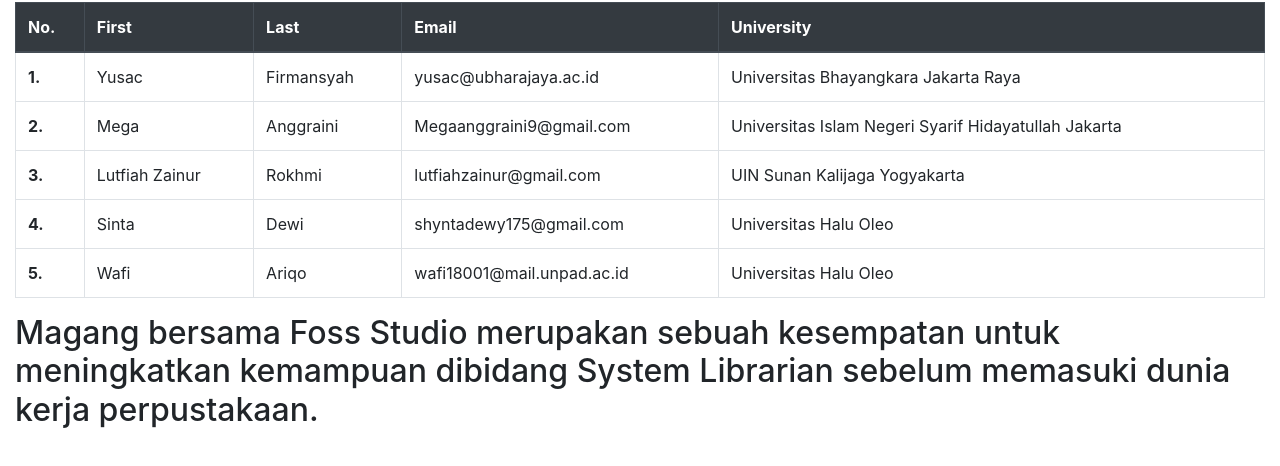
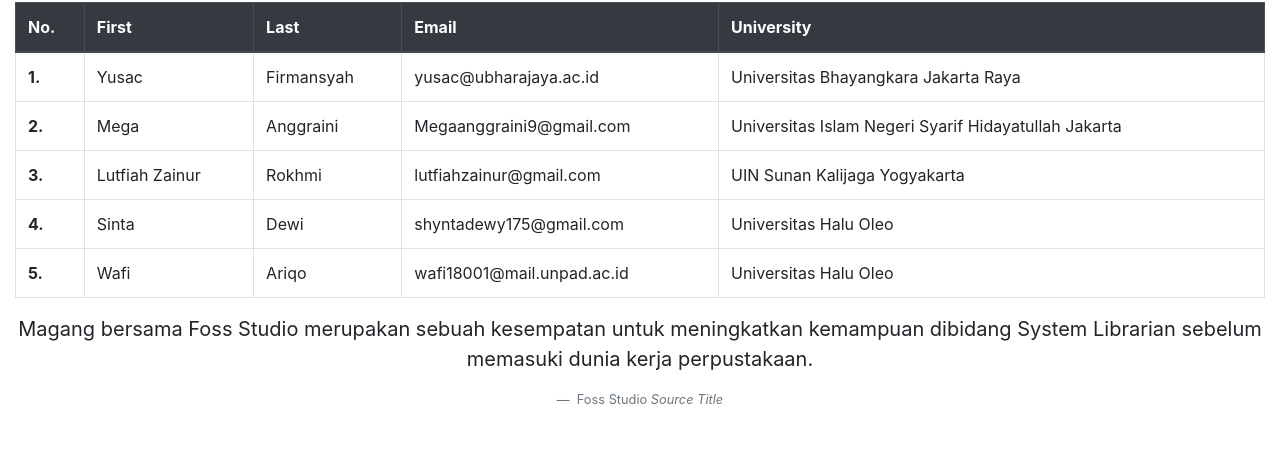
Before and after one commit to wiwafi/the_magang, a plain HTML site: page index.html in a window 1280 px wide. Shown: the part 110-576 px from the top of the page. Drawn offline with nearby package versions, Linux system fonts and the light colour scheme.

Commit message:
Update h2

```diff
--- a/index.html
+++ b/index.html
@@ -111,7 +111,14 @@
           </tr>
         </tbody>
       </table>
-      <h2>Magang bersama Foss Studio merupakan sebuah kesempatan untuk meningkatkan kemampuan dibidang System Librarian sebelum memasuki dunia kerja perpustakaan. </h2>
+      <figure class="text-center">
+        <blockquote class="blockquote">
+          <p>Magang bersama Foss Studio merupakan sebuah kesempatan untuk meningkatkan kemampuan dibidang System Librarian sebelum memasuki dunia kerja perpustakaan.</p>
+        </blockquote>
+        <figcaption class="blockquote-footer">
+          Foss Studio <cite title="Source Title">Source Title</cite>
+        </figcaption>
+      </figure>
     </div>
     <!-- Optional JavaScript -->
     <!-- jQuery first, then Popper.js, then Bootstrap JS -->
```
